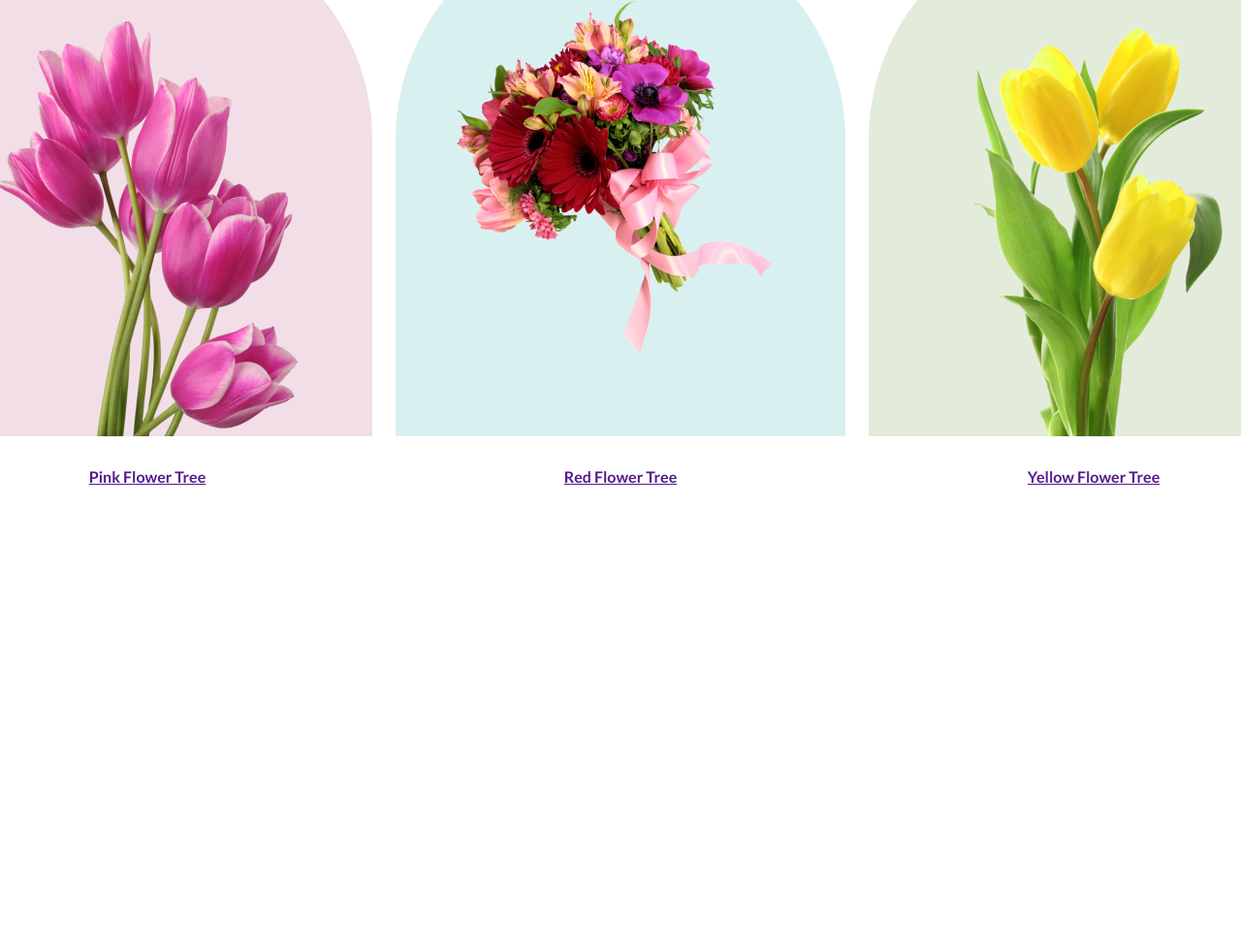
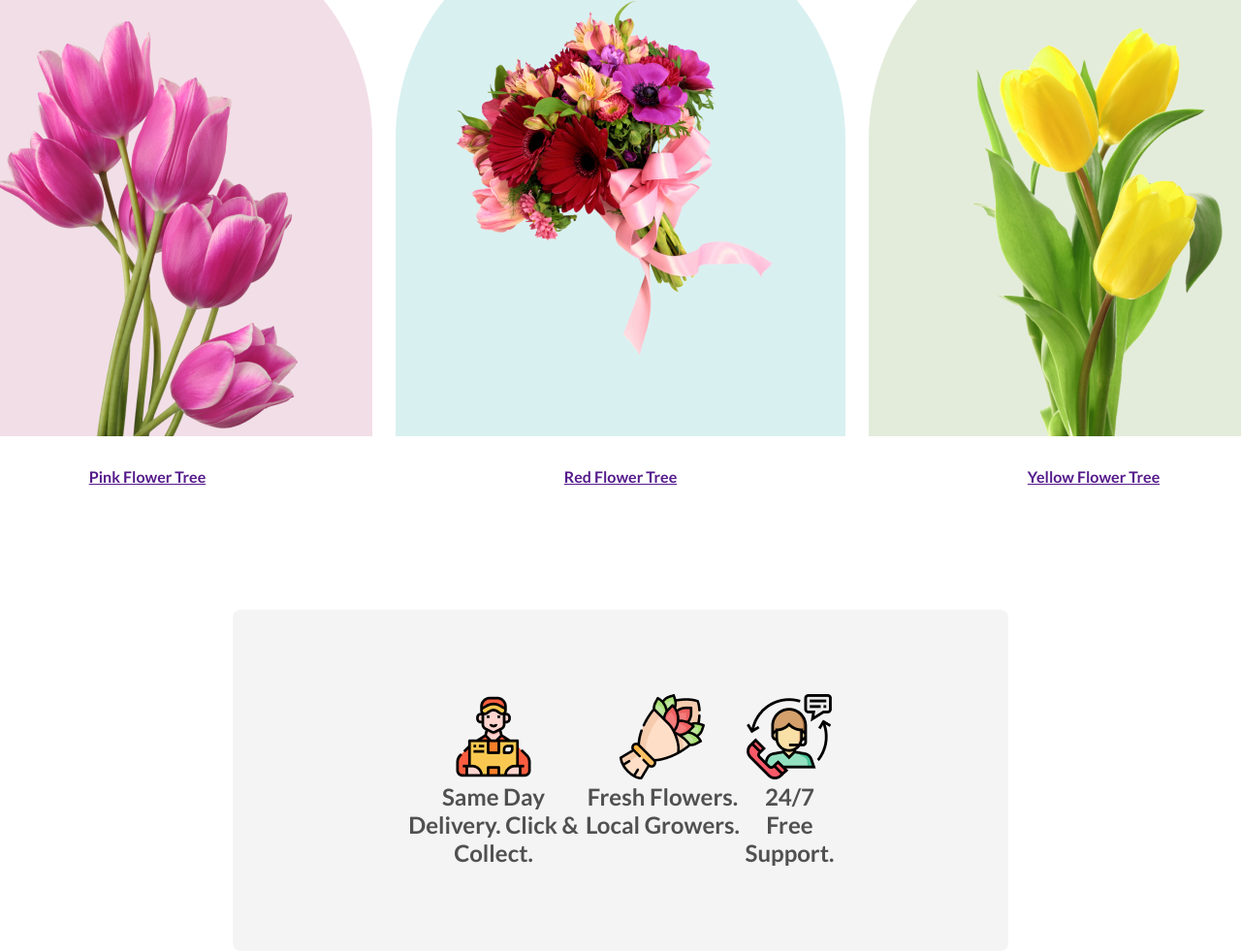
Before and after one commit to coder-binary1/assignment-01-flower-shop, a plain HTML site: page index.html in a window 1280 px wide. Shown: the part 1220-2201 px from the top of the page at 97% size. Before the commit the page ends 1721 px from the top, so only its background shows below. Drawn offline with Linux system fonts and the light colour scheme.

Commit message:
added feature section's our-feature

```diff
--- a/index.html
+++ b/index.html
@@ -43,6 +43,20 @@
                     <a href="">Yellow Flower Tree</a>
                 </div>
             </div>
+            <div class="our-feature">
+                <div class="feature-type">
+                    <img src="images/Group 57.png" alt="">
+                    <p class="feature-desc">Same Day Delivery. Click & Collect.</p>
+                </div>
+                <div class="feature-type">
+                    <img src="images/Group 58.png" alt="">
+                    <p class="feature-desc">Fresh Flowers. Local Growers.</p>
+                </div>
+                <div class="feature-type">
+                    <img src="images/Group 59.png" alt="">
+                    <p class="feature-desc">24/7 Free Support.</p>
+                </div>
+            </div>
         </section>
     </main>
     <footer></footer>
--- a/styles/flower.css
+++ b/styles/flower.css
@@ -88,3 +88,19 @@ section {
   background-repeat: no-repeat;
   background-position: bottom center;
 }
+
+/* our feature */
+.our-feature {
+  margin: 128px 240px 0;
+  padding: 87px 175px;
+  display: flex;
+  justify-content: space-between;
+  border-radius: 8px;
+  background: rgba(39, 39, 39, 0.05);
+}
+.feature-desc {
+  color: rgba(39, 39, 39, 0.8);
+  font-family: Lato;
+  font-size: 24px;
+  font-weight: 600;
+}
```
